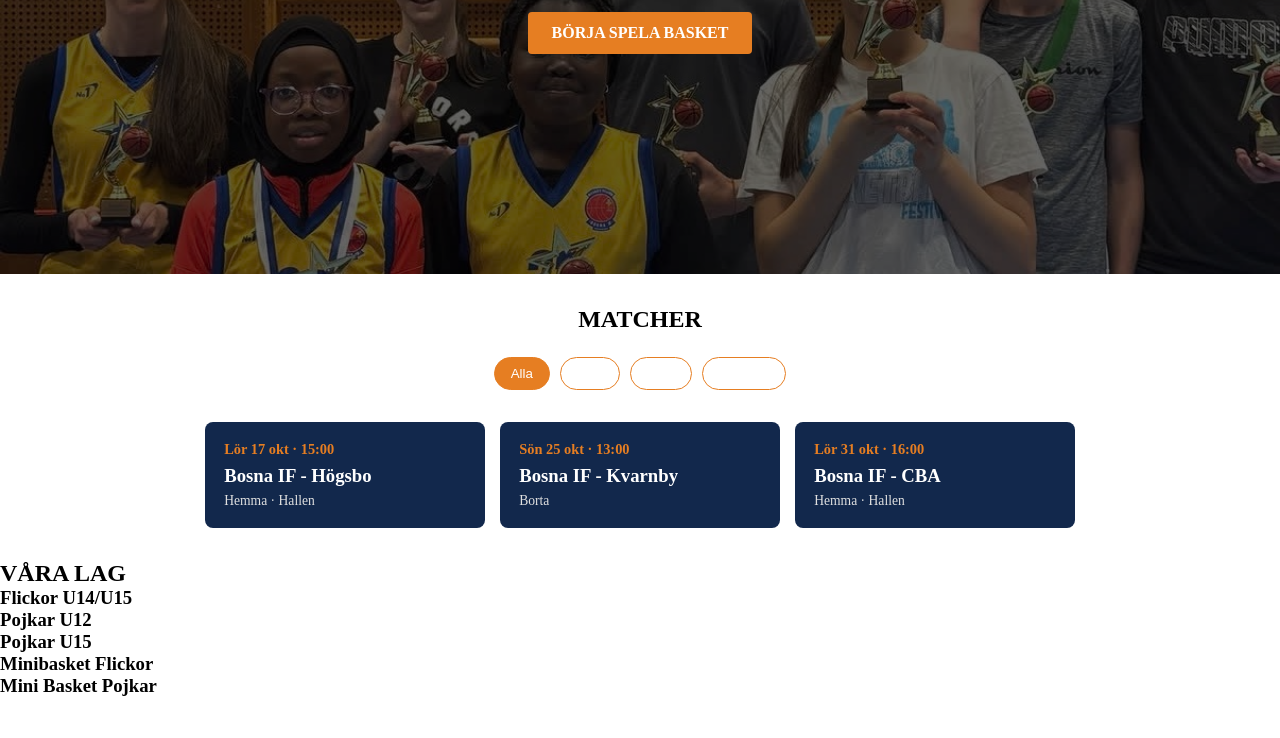
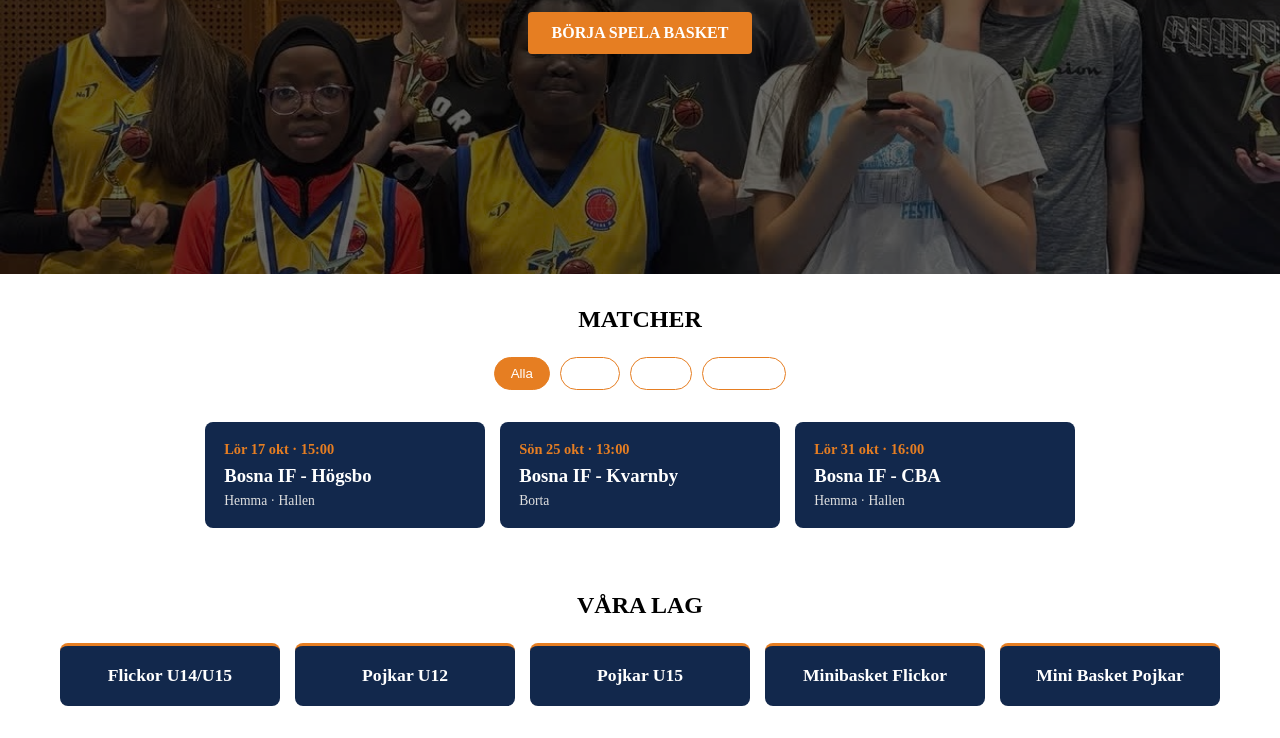
Before and after one commit to Massiiiy/bosnaif-webbprojekt, a plain HTML site: page index.html in a window 1280 px wide. Shown: the part 597-1335 px from the top of the page. Before the commit the page ends 1294 px from the top, so only its background shows below. Drawn offline with Linux system fonts and the light colour scheme.

Commit message:
Styla lagsektionen i CSS

```diff
--- a/style.css
+++ b/style.css
@@ -114,3 +114,38 @@
   color: #e0e0e0;
   font-size: 0.85rem;
 }
+
+/* SEKTION: LAG */
+.teams-section {
+  text-align: center;
+  padding: 2rem 1rem;
+}
+
+.teams-section h2 {
+  margin-bottom: 1.5rem;
+}
+
+/* Lagkorten i rad med Flexbox */
+.teams-list {
+  display: flex;
+  flex-wrap: wrap;
+  justify-content: center;
+  gap: 15px;
+  list-style: none;
+  padding: 0;
+}
+
+.team-card {
+  background-color: #12284c;     /* Mörkblå bakgrund */
+  padding: 1.2rem 1.5rem;
+  border-radius: 8px;
+  width: 220px;                  /* Lagom bredd för korten */
+  text-align: center;            /* Centrerar lagets namn */
+  border-top: 3px solid #e67e22; /* Snygg orange linje högst upp på kortet */
+}
+
+.team-card h3 {
+  color: #ffffff;                /* Vit text */
+  margin: 0;
+  font-size: 1.1rem;
+}
```
